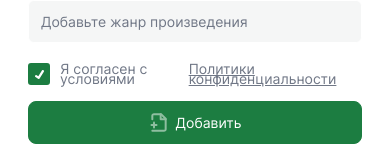
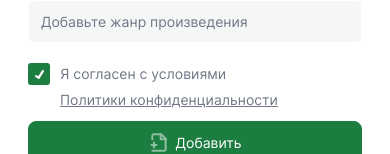
Before and after one commit to AnnieSkywalker/rocont-test-book_catalog, a Vue app: page / in a window 390 px wide. Both pictures are taken after typing "Sample" into the empty fields and a click on the button "Добавить книгу". Shown: the part 366-520 px from the top of the page. Built offline with nearby package versions, Linux system fonts and the light colour scheme; no server answers.

Commit message:
работа с стилями чекбокса Э

```diff
--- a/src/components/Ui/UiCheckbox.vue
+++ b/src/components/Ui/UiCheckbox.vue
@@ -41,6 +41,7 @@
 <style lang="css" scoped>
     .label,
     a {
+        white-space: nowrap;
         font-size: 14px;
         color: var(--text);
         font-weight: 400;
@@ -51,11 +52,19 @@
     }
     .container {
         display: flex;
+        flex-wrap: wrap;
         flex-direction: row;
         align-items: center;
         margin-bottom: 16px;
     }
-
+    @media screen and (max-width: 479px) {
+        .container {
+            gap: 10px;
+        }
+        a {
+            margin-left: 32px;
+        }
+    }
     .custom-checkbox {
         position: absolute;
         z-index: -1;
```
